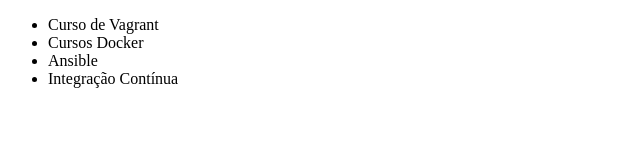
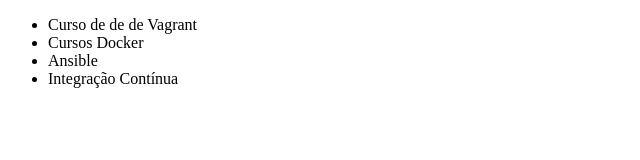
Before and after one commit to JonathanPaiva/curso-git-github, a plain HTML site: page index.html in a window 1280 px wide. Shown: the full height of the page, 0-640 px from the left. Drawn offline with Linux system fonts and the light colour scheme.

Commit message:
Alterado curso de linha teste - branch linhas

```diff
--- a/index.html
+++ b/index.html
@@ -6,7 +6,7 @@
     </head>
     <body>
         <ul>
-            <li>Curso de Vagrant</li>
+            <li>Curso de de de Vagrant</li>
             <li>Cursos Docker</li>
             <li>Ansible</li>
             <li>Integração Contínua</li>
```
